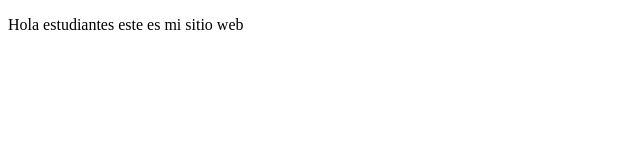
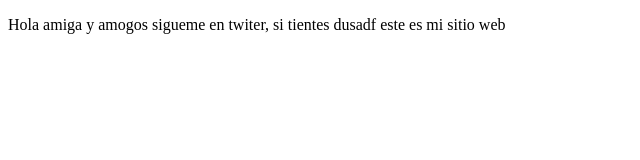
Before and after one commit to elealarconfra/proyectoDemoCursoPrework, a plain HTML site: page index.html in a window 1280 px wide. Shown: the whole page, without its empty margins (0-640 px from the left). Drawn offline with Linux system fonts and the light colour scheme.

Commit message:
Agregamos mensaje

```diff
--- a/index.html
+++ b/index.html
@@ -7,7 +7,7 @@
     </head>
     <body>
         <p>
-            Hola estudiantes este es mi sitio web
+            Hola amiga y amogos sigueme en twiter, si tientes dusadf este es mi sitio web
         </p>
 
     </body>
```
